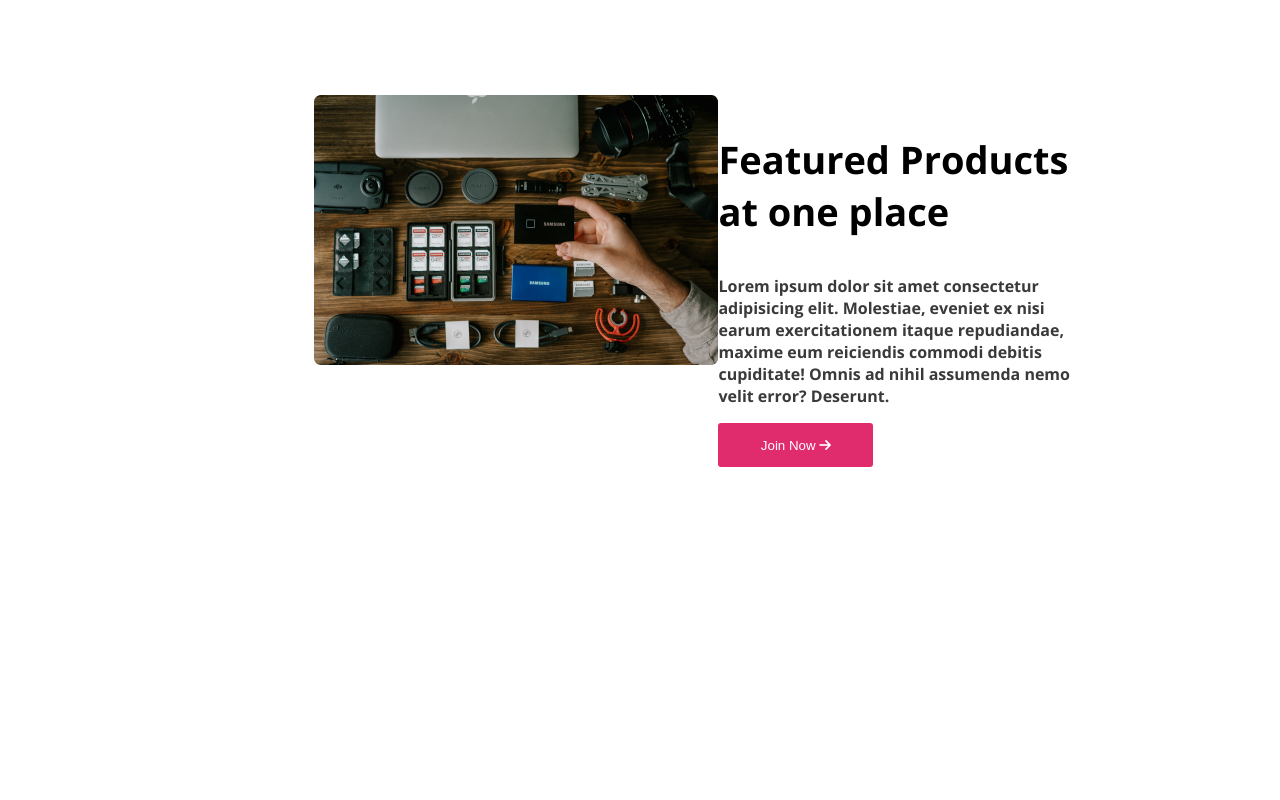
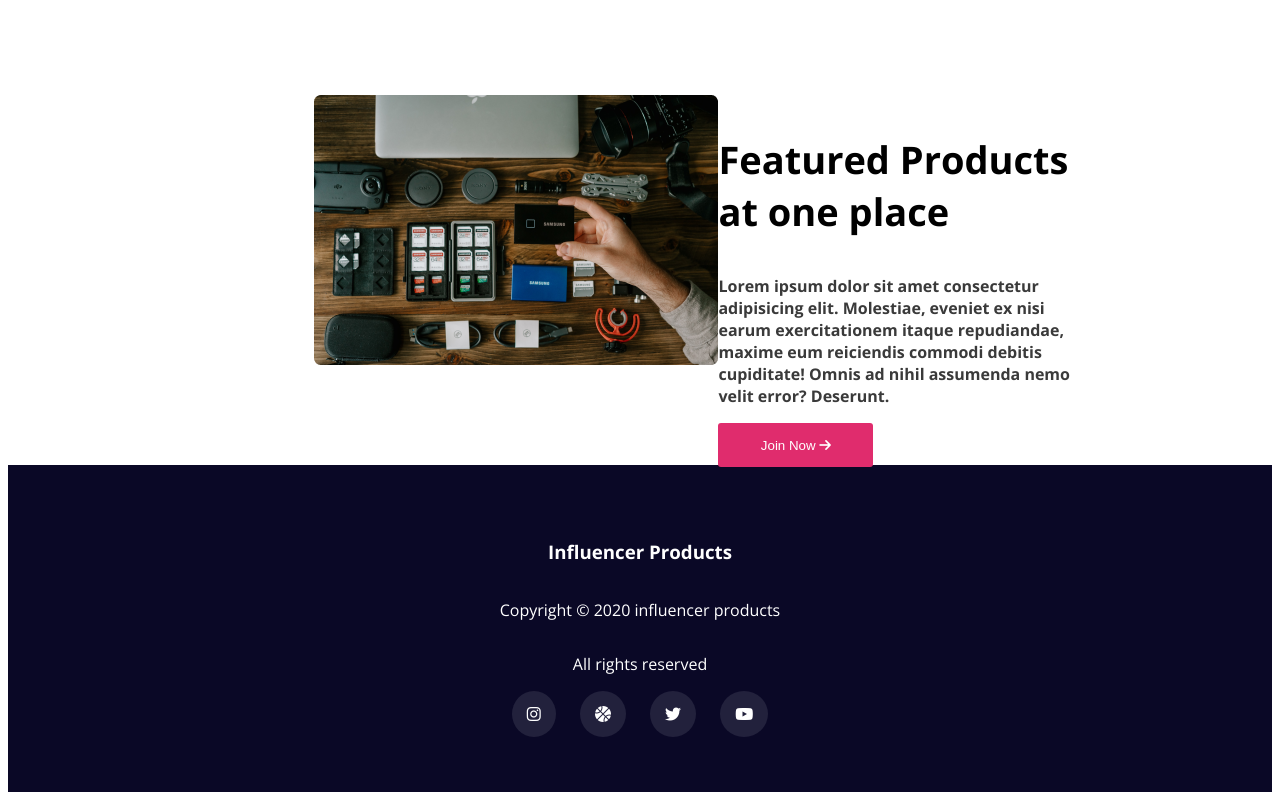
Before and after one commit to rafiul040/gear-ecommerce-singlepage-site, a plain HTML site: page index.html in a window 1280 px wide. Shown: the part 2843-3643 px from the top of the page. Before the commit the page ends 3310 px from the top, so only its background shows below. Drawn offline with nearby package versions, Linux system fonts and the light colour scheme.

Commit message:
added footer

```diff
--- a/index.html
+++ b/index.html
@@ -157,6 +157,18 @@
 </div>
 
 
+<footer class="footer">
 
+    <h3>Influencer Products</h3>
+    <p>Copyright &copy; 2020 influencer products</p>
+    <p>All rights reserved</p>
+
+    <div class="footer-nav">
+        <i class="fa-brands fa-instagram"></i>
+        <i class="fa-solid fa-basketball"></i>
+        <i class="fa-brands fa-twitter"></i>
+        <i class="fa-brands fa-youtube"></i>
+    </div>
+</footer>
 </body>
 </html>
--- a/style.css
+++ b/style.css
@@ -188,3 +188,25 @@ nav ul{
     height: 44px;
     border-radius: 3px;
 }
+
+
+.footer{
+    background-color: #0a0826;
+    padding: 55px;
+    /* margin-bottom: -30px; */
+    /* padding-bottom: 5px; */
+    color: #ffffff;
+    display: grid;
+    justify-content: center;
+    text-align: center;
+}
+.footer-nav{
+    display: flex;
+    align-items: center;
+    justify-content: space-around;
+}
+.footer-nav i{
+    background: #22213c;
+    padding: 15px;
+    border-radius: 50%;
+}
```
Also changed, not shown: influencer-gears.png (deleted), mobile view/Mobile_compressed.png (deleted).
